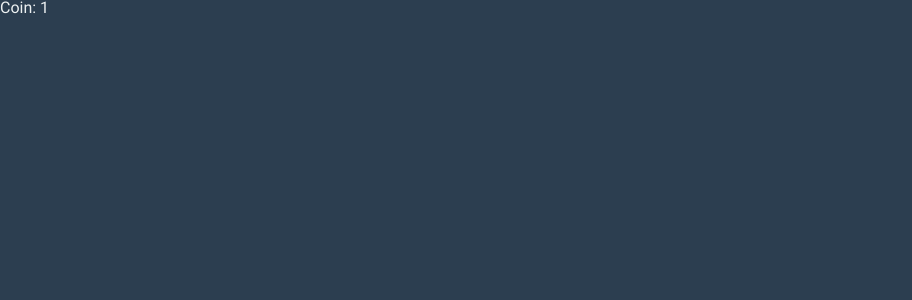
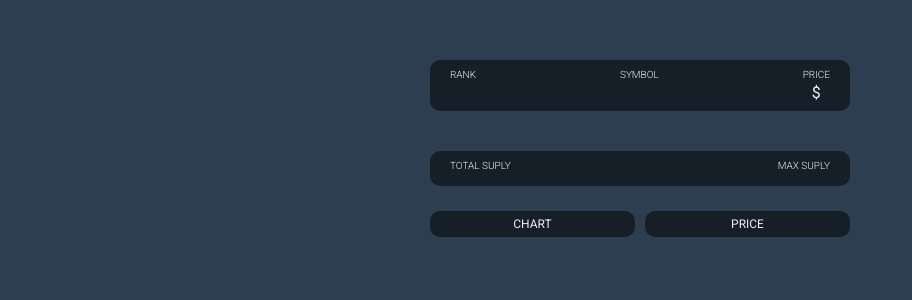
Before and after one commit to Palwol/Crypto-tracker, a React (Create React App) app: page /1 in a window 1280 px wide. Shown: the top 300 px of the page, without its empty margins (0-912 px from the left). Built offline with nearby package versions, Linux system fonts and the light colour scheme; no server answers.

Commit message:
Coin page & chart 구현

```diff
--- a/package.json
+++ b/package.json
@@ -10,8 +10,11 @@
     "@types/node": "^16.11.38",
     "@types/react": "^18.0.11",
     "@types/react-dom": "^18.0.5",
+    "apexcharts": "^3.35.3",
     "react": "^18.1.0",
+    "react-apexcharts": "^1.4.0",
     "react-dom": "^18.1.0",
+    "react-helmet": "^6.1.0",
     "react-query": "^3.39.1",
     "react-router-dom": "^6.3.0",
     "react-scripts": "5.0.1",
@@ -44,6 +47,7 @@
     ]
   },
   "devDependencies": {
+    "@types/react-helmet": "^6.1.5",
     "@types/react-router-dom": "^5.3.3",
     "@types/styled-components": "^5.1.25"
   }
--- a/src/App.tsx
+++ b/src/App.tsx
@@ -1,5 +1,6 @@
 import { createGlobalStyle } from "styled-components";
 import Router from "./Router";
+import { ReactQueryDevtools } from "react-query/devtools";
 
 const GlobalStyle = createGlobalStyle`
   html, body, div, span, applet, object, iframe,
@@ -62,6 +63,7 @@
     <>
       <GlobalStyle />
       <Router />
+      <ReactQueryDevtools initialIsOpen={true} />
     </>
   );
 }
--- a/src/Router.tsx
+++ b/src/Router.tsx
@@ -1,12 +1,17 @@
 import { BrowserRouter, Routes, Route } from "react-router-dom";
 import Coins from "./routes/Coins";
 import Coin from "./routes/Coin";
+import Price from "./routes/Price";
+import Chart from "./routes/Chart";
 
 function Router() {
   return (
     <BrowserRouter>
       <Routes>
-        <Route path="/:coinId" element={<Coin />}></Route>
+        <Route path="/:coinId" element={<Coin />}>
+          <Route path="chart" element={<Chart />} />
+          <Route path="price" element={<Price />} />
+        </Route>
         <Route path="/" element={<Coins />}></Route>
       </Routes>
     </BrowserRouter>
--- /dev/null
+++ b/src/api.tsx
@@ -0,0 +1,25 @@
+const BASE_URL = "https://api.coinpaprika.com/v1";
+
+export async function fetchCoins() {
+  return fetch(`${BASE_URL}/coins`).then((response) => response.json());
+}
+
+export async function fetchCoinInfo(coinId: string) {
+  return fetch(`${BASE_URL}/coins/${coinId}`).then((response) =>
+    response.json()
+  );
+}
+
+export async function fetchCoinTickers(coinId: string) {
+  return fetch(`${BASE_URL}/tickers/${coinId}`).then((response) =>
+    response.json()
+  );
+}
+
+export async function fetchCoinHistory(coinId: string) {
+  const endDate = Math.floor(Date.now() / 1000);
+  const startDate = endDate - 60 * 60 * 23 * 7;
+  return fetch(
+    `${BASE_URL}/coins/${coinId}/ohlcv/historical?start=${startDate}&end=${endDate}`
+  ).then((response) => response.json());
+}
--- /dev/null
+++ b/src/routes/Chart.tsx
@@ -0,0 +1,100 @@
+import { useQuery } from "react-query";
+import { useOutletContext } from "react-router-dom";
+import { fetchCoinHistory } from "../api";
+import ApexChart from "react-apexcharts";
+
+interface IHistorical {
+  time_open: string;
+  time_close: string;
+  open: number;
+  high: number;
+  low: number;
+  close: number;
+  volume: number;
+  market_cap: number;
+}
+
+interface ChartProps {
+  coinId: string;
+}
+
+function Chart() {
+  const { coinId } = useOutletContext<ChartProps>();
+  const { isLoading, data } = useQuery<IHistorical[]>(
+    ["ohlcv", coinId],
+    () => fetchCoinHistory(coinId),
+    {
+      refetchInterval: 5000,
+    }
+  );
+  return (
+    <div>
+      {isLoading ? (
+        "Loading chart..."
+      ) : (
+        <ApexChart
+          type="line"
+          series={[
+            {
+              name: "price",
+              data: data?.map((price) => price.close) ?? [],
+            },
+          ]}
+          options={{
+            theme: {
+              mode: "dark",
+            },
+            chart: {
+              height: 300,
+              width: 500,
+              toolbar: {
+                show: false,
+              },
+              background: "transparent",
+            },
+            grid: {
+              show: false,
+            },
+            xaxis: {
+              type: "datetime",
+              categories: data?.map((price) => price.time_close),
+              labels: {
+                show: false,
+              },
+              axisTicks: {
+                show: false,
+              },
+              axisBorder: {
+                show: false,
+              },
+            },
+            yaxis: {
+              labels: {
+                show: false,
+              },
+            },
+            stroke: {
+              curve: "smooth",
+              width: 4,
+            },
+            fill: {
+              type: "gradient",
+              gradient: {
+                gradientToColors: ["#55efc4"],
+                stops: [0, 100],
+              },
+            },
+            colors: ["#0984e3"],
+            tooltip: {
+              y: {
+                formatter: (value) => `$${value.toFixed(2)}`,
+              },
+            },
+          }}
+        />
+      )}
+    </div>
+  );
+}
+
+export default Chart;
--- a/src/routes/Coin.tsx
+++ b/src/routes/Coin.tsx
@@ -1,8 +1,215 @@
-import { useParams } from "react-router-dom";
+import {
+  useLocation,
+  useParams,
+  Outlet,
+  Link,
+  useMatch,
+} from "react-router-dom";
+import styled from "styled-components";
+import { useQuery } from "react-query";
+import { fetchCoinInfo, fetchCoinTickers } from "../api";
+import { Helmet } from "react-helmet";
+
+const Container = styled.div`
+  display: flex;
+  flex-direction: column;
+  justify-content: center;
+  align-items: center;
+  padding: 0px 30px;
+  max-width: 480px;
+  margin: 0 auto;
+`;
+
+const Title = styled.h1`
+  color: ${(props) => props.theme.accentColor};
+  font-size: 48px;
+  padding: 30px;
+`;
+
+const Loader = styled.div`
+  text-align: center;
+`;
+
+const Overview = styled.div`
+  display: flex;
+  justify-content: space-between;
+  background-color: rgba(0, 0, 0, 0.5);
+  width: 100%;
+  padding: 10px 20px;
+  border-radius: 10px;
+`;
+
+const OverviewItem = styled.div`
+  display: flex;
+  flex-direction: column;
+  align-items: center;
+
+  span:first-child {
+    font-size: 10px;
+    font-weight: 100;
+    margin-bottom: 5px;
+  }
+`;
+
+const Description = styled.div`
+  font-size: 12px;
+  font-weight: 100;
+  margin: 20px 5px;
+  line-height: 15px;
+`;
+
+const Tabs = styled.div`
+  display: grid;
+  grid-template-columns: repeat(2, 1fr);
+  margin: 25px 0px;
+  gap: 10px;
+  width: 100%;
+`;
+
+const Tab = styled.span<{ isActive: boolean }>`
+  text-align: center;
+  text-transform: uppercase;
+  font-size: 12px;
+  background-color: rgba(0, 0, 0, 0.5);
+  border-radius: 10px;
+  color: ${(props) =>
+    props.isActive ? props.theme.accentColor : props.theme.textColor};
+  a {
+    display: block;
+    padding: 7px;
+  }
+`;
+
+interface RouteState {
+  state: {
+    name: string;
+  };
+}
+
+interface InfoData {
+  id: string;
+  name: string;
+  symbol: string;
+  rank: number;
+  is_new: boolean;
+  is_active: boolean;
+  type: string;
+  description: string;
+  message: string;
+  open_source: boolean;
+  started_at: string;
+  development_status: string;
+  hardware_wallet: boolean;
+  proof_type: string;
+  org_structure: string;
+  hash_algorithm: string;
+  first_data_at: string;
+  last_data_at: string;
+}
+
+interface PriceData {
+  id: string;
+  name: string;
+  symbol: string;
+  rank: number;
+  circulating_supply: number;
+  total_supply: number;
+  max_supply: number;
+  beta_value: number;
+  first_data_at: string;
+  last_updated: string;
+  quotes: {
+    USD: {
+      ath_date: string;
+      ath_price: number;
+      market_cap: number;
+      market_cap_change_24h: number;
+      percent_change_1h: number;
+      percent_change_1y: number;
+      percent_change_6h: number;
+      percent_change_7d: number;
+      percent_change_12h: number;
+      percent_change_15m: number;
+      percent_change_24h: number;
+      percent_change_30d: number;
+      percent_change_30m: number;
+      percent_from_price_ath: number;
+      price: number;
+      volume_24h: number;
+      volume_24h_change_24h: number;
+    };
+  };
+}
 
 function Coin() {
   const { coinId } = useParams<{ coinId: string }>();
-  return <h1>Coin: {coinId}</h1>;
+  const { state } = useLocation() as RouteState;
+  const priceMatch = useMatch("/:coinId/price");
+  const chartMatch = useMatch("/:coinId/chart");
+  const { isLoading: infoLoading, data: infoData } = useQuery<InfoData>(
+    ["info", coinId],
+    () => fetchCoinInfo(coinId!)
+  );
+  const { isLoading: tickersLoading, data: tickersData } = useQuery<PriceData>(
+    ["tickers", coinId],
+    () => fetchCoinTickers(coinId!),
+    {
+      refetchInterval: 5000,
+    }
+  );
+  const loading = infoLoading || tickersLoading;
+  return (
+    <Container>
+      <Helmet>
+        <title>
+          {state?.name ? state.name : loading ? "Loading.." : infoData?.name}
+        </title>
+      </Helmet>
+      <Title>
+        {state?.name ? state.name : loading ? "Loading.." : infoData?.name}
+      </Title>
+      {loading ? (
+        <Loader>Loading...</Loader>
+      ) : (
+        <>
+          <Overview>
+            <OverviewItem>
+              <span>RANK</span>
+              <span>{infoData?.rank}</span>
+            </OverviewItem>
+            <OverviewItem>
+              <span>SYMBOL</span>
+              <span>{infoData?.symbol}</span>
+            </OverviewItem>
+            <OverviewItem>
+              <span>PRICE</span>
+              <span>${tickersData?.quotes.USD.price.toFixed(3)}</span>
+            </OverviewItem>
+          </Overview>
+          <Description>{infoData?.description}</Description>
+          <Overview>
+            <OverviewItem>
+              <span>TOTAL SUPLY</span>
+              <span>{tickersData?.total_supply}</span>
+            </OverviewItem>
+            <OverviewItem>
+              <span>MAX SUPLY</span>
+              <span>{tickersData?.max_supply}</span>
+            </OverviewItem>
+          </Overview>
+          <Tabs>
+            <Tab isActive={chartMatch !== null}>
+              <Link to={`/${coinId}/chart`}>Chart</Link>
+            </Tab>
+            <Tab isActive={priceMatch !== null}>
+              <Link to={`/${coinId}/price`}>Price</Link>
+            </Tab>
+          </Tabs>
+          <Outlet context={{ coinId }} />
+        </>
+      )}
+    </Container>
+  );
 }
 
 export default Coin;
--- a/src/routes/Coins.tsx
+++ b/src/routes/Coins.tsx
@@ -1,6 +1,8 @@
 import styled from "styled-components";
 import { Link } from "react-router-dom";
-import { useEffect, useState } from "react";
+import { useQuery } from "react-query";
+import { fetchCoins } from "../api";
+import { Helmet } from "react-helmet";
 
 const Container = styled.div`
   padding: 0px 30px;
@@ -28,7 +30,7 @@
     display: flex;
     align-items: center;
     padding: 20px;
-    transition: color 0.2s ease-in;
+    transition: color 0.1s ease-in;
   }
   &:hover {
     a {
@@ -52,7 +54,7 @@
   margin-right: 10px;
 `;
 
-interface CoinInterface {
+interface ICoin {
   id: string;
   name: string;
   symbol: string;
@@ -63,28 +65,22 @@
 }
 
 function Coins() {
-  const [coins, setCoins] = useState<CoinInterface[]>([]);
-  const [loading, setLoading] = useState(true);
-  useEffect(() => {
-    (async () => {
-      const response = await fetch("https://api.coinpaprika.com/v1/coins");
-      const json = await response.json();
-      setCoins(json.slice(0, 100));
-      setLoading(false);
-    })();
-  }, []);
+  const { isLoading, data } = useQuery<ICoin[]>("allCoins", fetchCoins);
   return (
     <Container>
+      <Helmet>
+        <title>Coins</title>
+      </Helmet>
       <Header>
-        <Title>코인</Title>
+        <Title>Coins</Title>
       </Header>
-      {loading ? (
+      {isLoading ? (
         <Loader>Loading...</Loader>
       ) : (
         <CoinsList>
-          {coins.map((coin) => (
+          {data?.slice(0, 100).map((coin) => (
             <Coin key={coin.id}>
-              <Link to={`/${coin.id}`}>
+              <Link to={`/${coin.id}`} state={{ name: coin.name }}>
                 <Img
                   src={`https://coinicons-api.vercel.app/api/icon/${coin.symbol.toLowerCase()}`}
                 />
--- /dev/null
+++ b/src/routes/Price.tsx
@@ -0,0 +1,5 @@
+function Price() {
+  return <h1>Price</h1>;
+}
+
+export default Price;
```
Also changed, not shown: src/index.tsx (+8 -3 lines), 1 other file (tests, documents, lock files or other folders).
